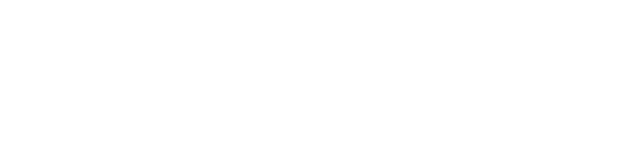
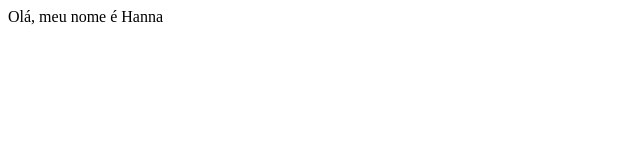
Before and after one commit to ufjf-dcc202/ufjf-dcc202-2024-3-a-atv02-hannavelten, a plain HTML site: page index.html in a window 1280 px wide. Shown: the whole page, without its empty margins (0-640 px from the left). Drawn offline with Linux system fonts and the light colour scheme.

Commit message:
Update index.html

```diff
--- a/index.html
+++ b/index.html
@@ -6,6 +6,6 @@
     <title>DCC202 2024-3-A: Atividade 2</title>
 </head>
 <body>
-
+    Olá, meu nome é Hanna
 </body>
 </html>
```
